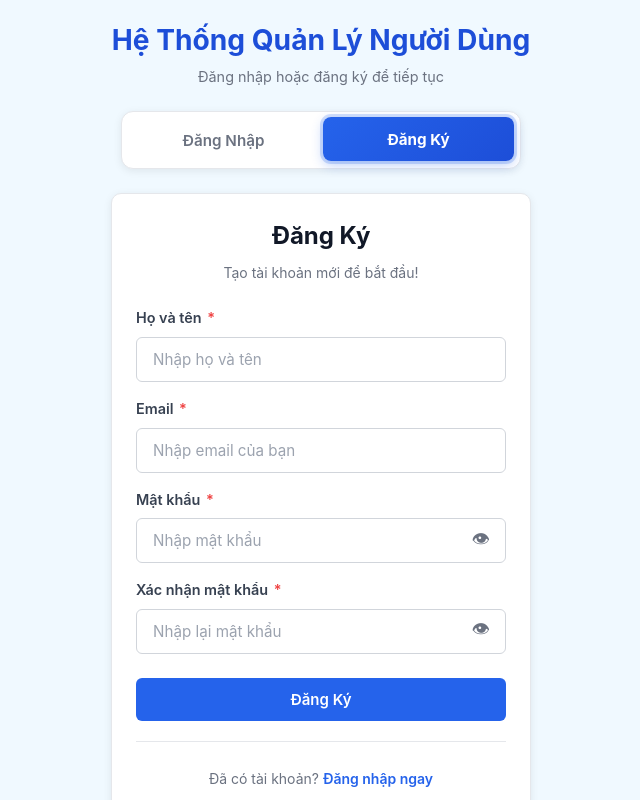
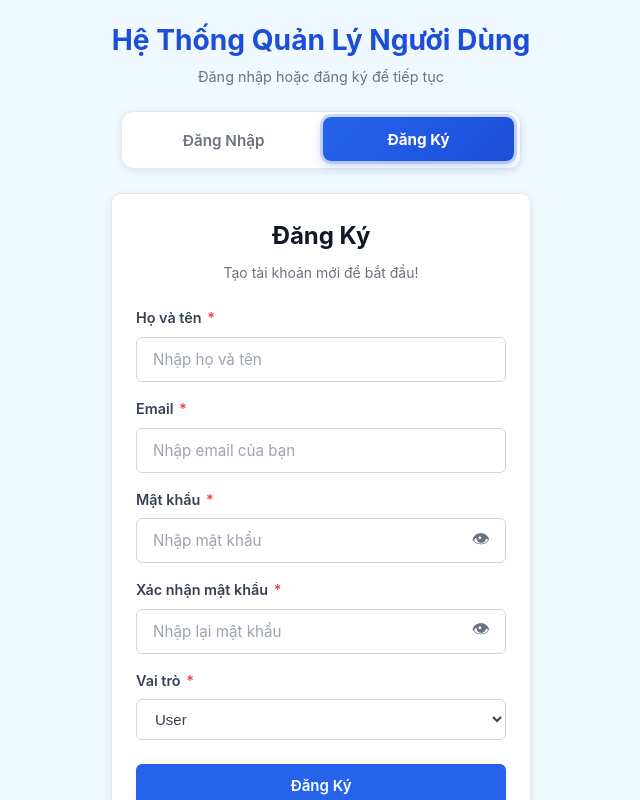
Before and after one commit to huydien23/group-16-project, a React app in the folder frontend/: page / in a window 1280 px wide. Both pictures are taken after a click on the button "Đăng Ký". Shown: the whole page, without its empty margins (319-959 px from the left). Built offline with nearby package versions, Linux system fonts and the light colour scheme; no server answers; the HTML template or start-up script is replaced by a standard one.

Commit message:
add role

```diff
--- a/frontend/src/components/Auth.css
+++ b/frontend/src/components/Auth.css
@@ -232,4 +232,26 @@
   cursor: not-allowed;
 }
 
+/* Select Dropdown */
+.form-select {
+  padding: 0.625rem 0.875rem;
+  border: 1.5px solid #d1d5db;
+  border-radius: 6px;
+  font-size: 0.9375rem;
+  transition: all 0.2s ease;
+  background: white;
+  cursor: pointer;
+  color: #374151;
+}
+
+.form-select:focus {
+  outline: none;
+  border-color: #2563eb;
+  box-shadow: 0 0 0 3px rgba(37, 99, 235, 0.1);
+}
+
+.form-select option {
+  padding: 0.5rem;
+}
+
 /* Desktop Only - No Mobile Optimization */
--- a/frontend/src/components/Register.jsx
+++ b/frontend/src/components/Register.jsx
@@ -8,7 +8,8 @@ function Register({ onRegisterSuccess, onSwitchToLogin }) {
     name: '',
     email: '',
     password: '',
-    confirmPassword: ''
+    confirmPassword: '',
+    role: 'user'
   });
   const [loading, setLoading] = useState(false);
   const [error, setError] = useState(null);
@@ -124,7 +125,8 @@ function Register({ onRegisterSuccess, onSwitchToLogin }) {
       const response = await axios.post(`${API_URL}/api/auth/signup`, {
         name: formData.name.trim(),
         email: formData.email.trim(),
-        password: formData.password
+        password: formData.password,
+        role: formData.role
       });
 
       // Không lưu token vào localStorage (chỉ thông báo thành công)
@@ -145,7 +147,8 @@ function Register({ onRegisterSuccess, onSwitchToLogin }) {
         name: '',
         email: '',
         password: '',
-        confirmPassword: ''
+        confirmPassword: '',
+        role: 'user'
       });
 
       // Call callback to notify parent component (không login ngay)
@@ -286,6 +289,23 @@ function Register({ onRegisterSuccess, onSwitchToLogin }) {
             )}
           </div>
 
+          <div className="form-group">
+            <label htmlFor="role">
+              Vai trò <span className="required">*</span>
+            </label>
+            <select
+              id="role"
+              name="role"
+              value={formData.role}
+              onChange={handleChange}
+              className="form-select"
+              required
+            >
+              <option value="user">User</option>
+              <option value="admin">Admin</option>
+            </select>
+          </div>
+
           <button
             type="submit"
             className="submit-btn"
```
Also changed, not shown: 1 other file (tests, documents, lock files or other folders).
